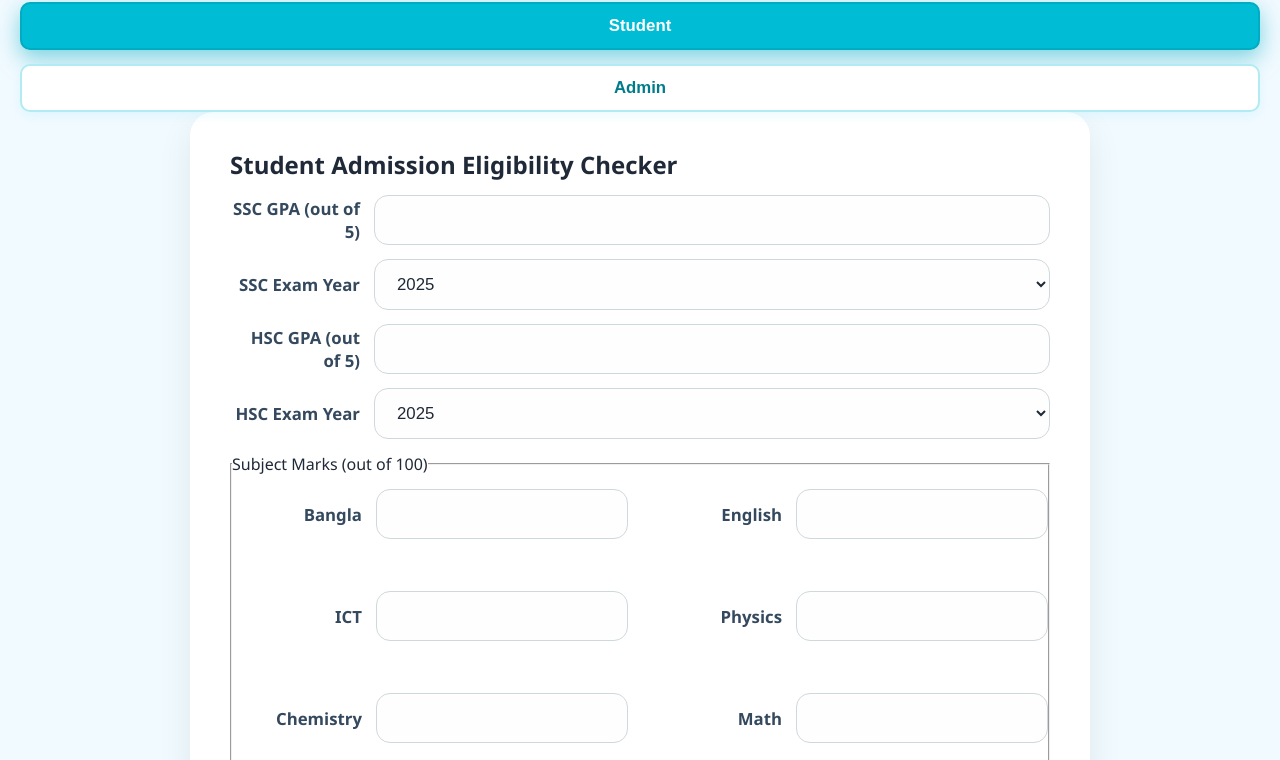
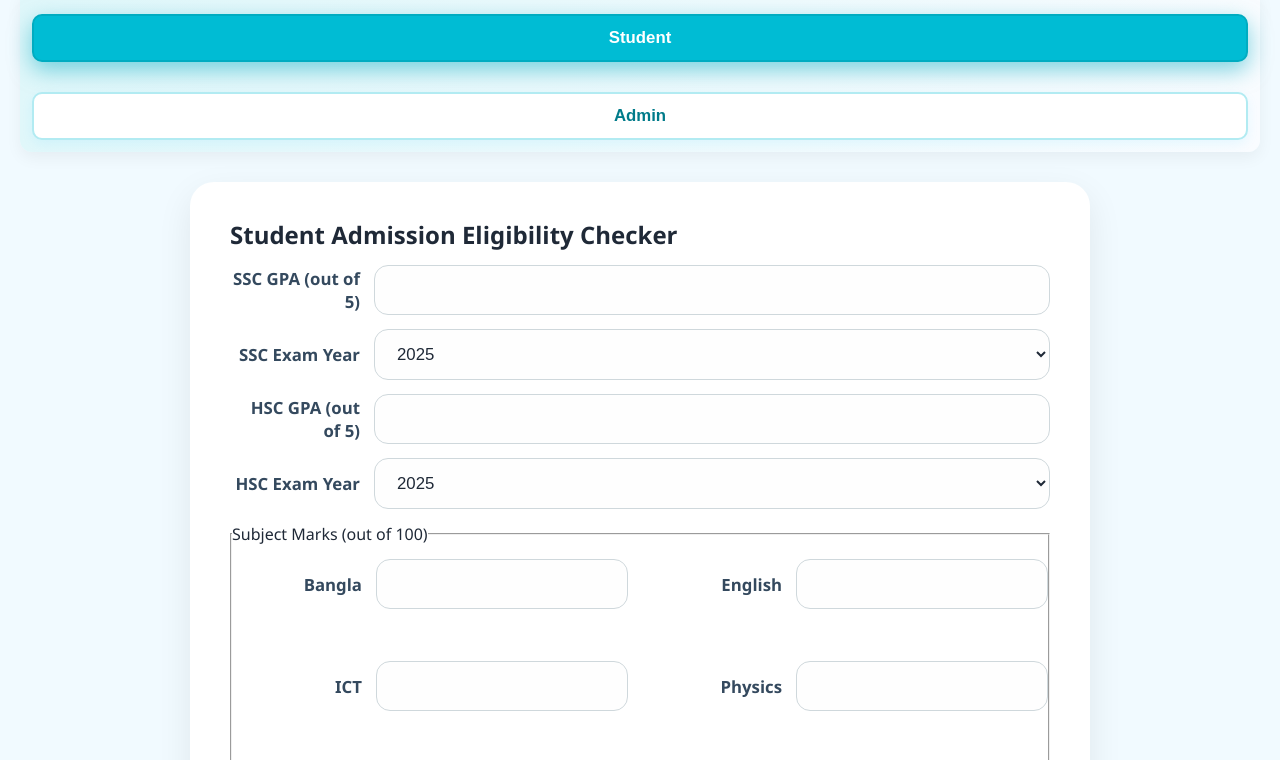
Before and after one commit to Alif1121/admission, a plain HTML site: page index.html in a window 1280 px wide. Shown: the part 85-845 px from the top of the page. Drawn offline with Linux system fonts and the light colour scheme.

Commit message:
Update1index.html

```diff
--- a/index.html
+++ b/index.html
@@ -11,10 +11,29 @@
     <h1>Admission Eligibility System</h1>
   </header>
 
-  <nav class="tabs" role="tablist" aria-label="Main Tabs">
-    <button class="tab-button active" data-tab="studentTab" role="tab" aria-selected="true" aria-controls="studentTab" id="studentTabBtn">Student</button>
-    <button class="tab-button" data-tab="adminTab" role="tab" aria-selected="false" aria-controls="adminTab" id="adminTabBtn">Admin</button>
-  </nav>
+<nav class="tab-bar" role="tablist" aria-label="Main Tabs">
+  <button
+    class="tab-button active"
+    data-tab="studentTab"
+    role="tab"
+    aria-selected="true"
+    aria-controls="studentTab"
+    id="studentTabBtn"
+  >
+    Student
+  </button>
+  <button
+    class="tab-button"
+    data-tab="adminTab"
+    role="tab"
+    aria-selected="false"
+    aria-controls="adminTab"
+    id="adminTabBtn"
+  >
+    Admin
+  </button>
+</nav>
+
 
   <main>
     <!-- Student Panel -->
@@ -81,9 +100,6 @@
         <button type="submit" id="checkBtn">Check Eligible Universities</button>
       </form>
 
-      <section class="search-filter">
-        <input type="search" id="searchInput" placeholder="Search universities..." aria-label="Search universities" />
-      </section>
 
       <h3>Eligible Universities:</h3>
       <ul id="resultList" aria-live="polite" aria-atomic="true"></ul>
```
